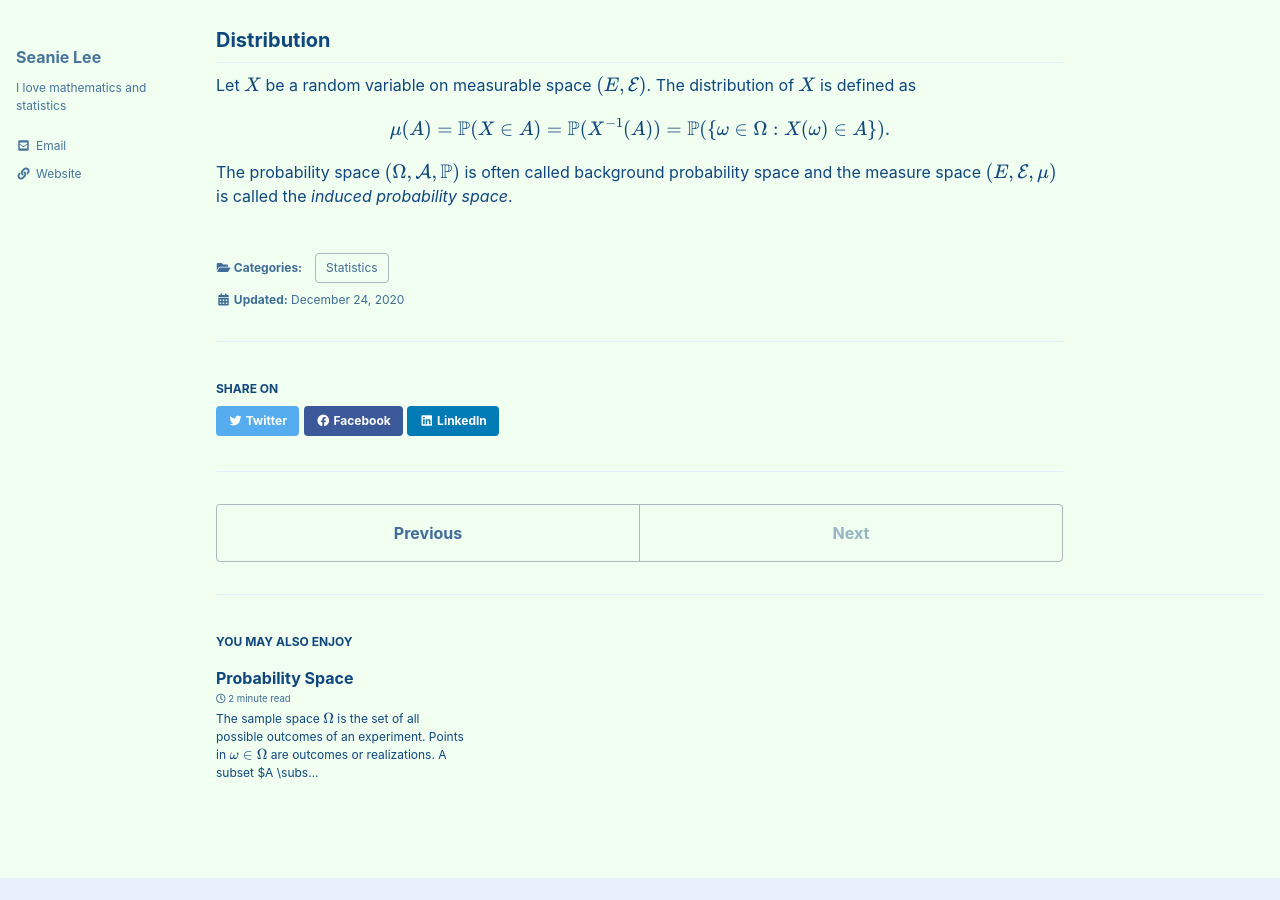
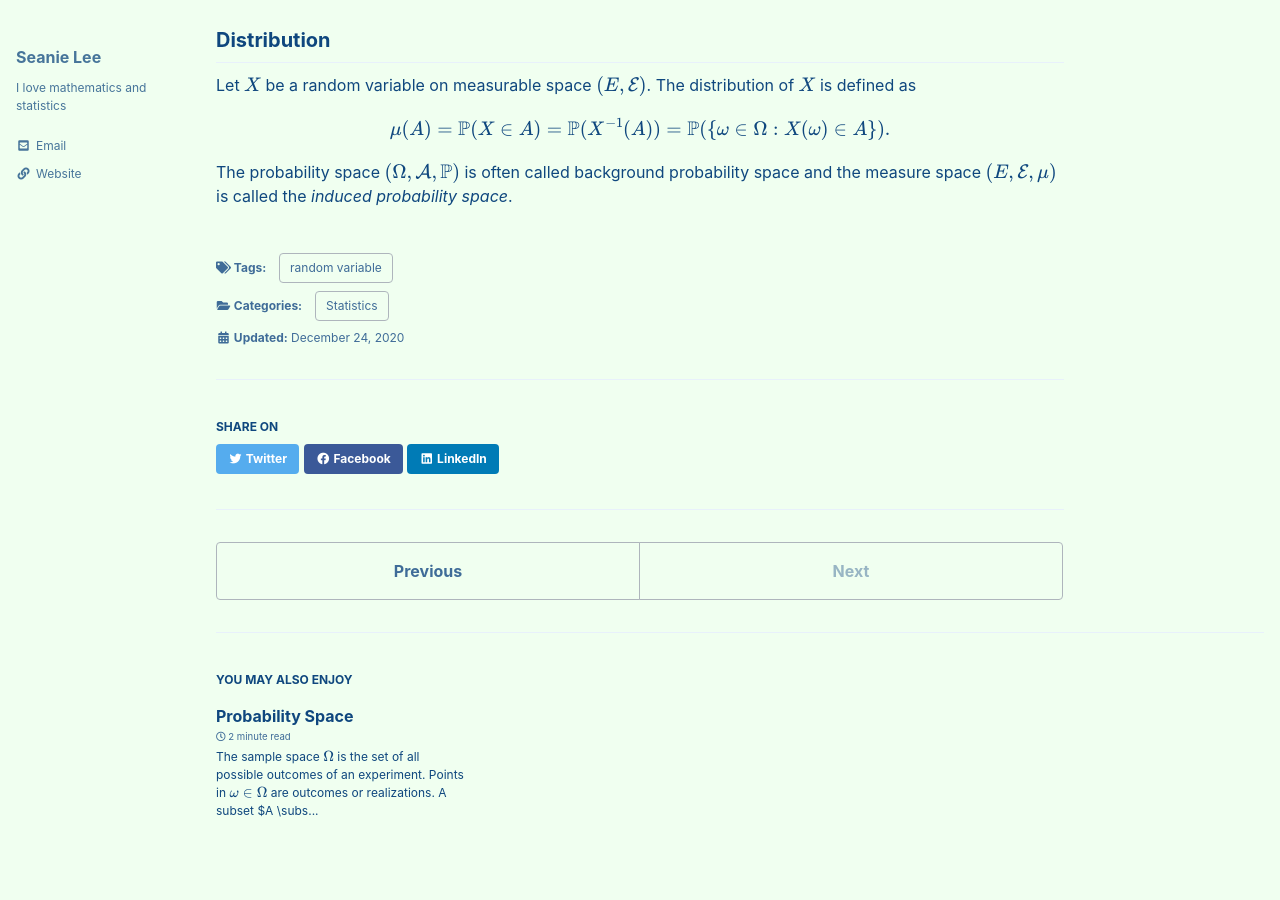
Before and after one commit to seanie12/blog, a Jekyll site: the page built from _posts/2020-12-24-random-variable.md, in a window 1280 px wide and 900 px high, scrolled down 578 px. Built offline with Jekyll 4.4.1, drawn with Linux system fonts in a browser that asks for light colours; cached includes are drawn as plain includes; formulas are drawn with MathJax 3.

Commit message:
Update 2020-12-24-random-variable.md

```diff
--- a/_posts/2020-12-24-random-variable.md
+++ b/_posts/2020-12-24-random-variable.md
@@ -3,6 +3,9 @@ title: "Random Variable"
 
 categories:
   - Statistics
+
+tags:
+  - random variable
 
 use_math : true
 ---
```
